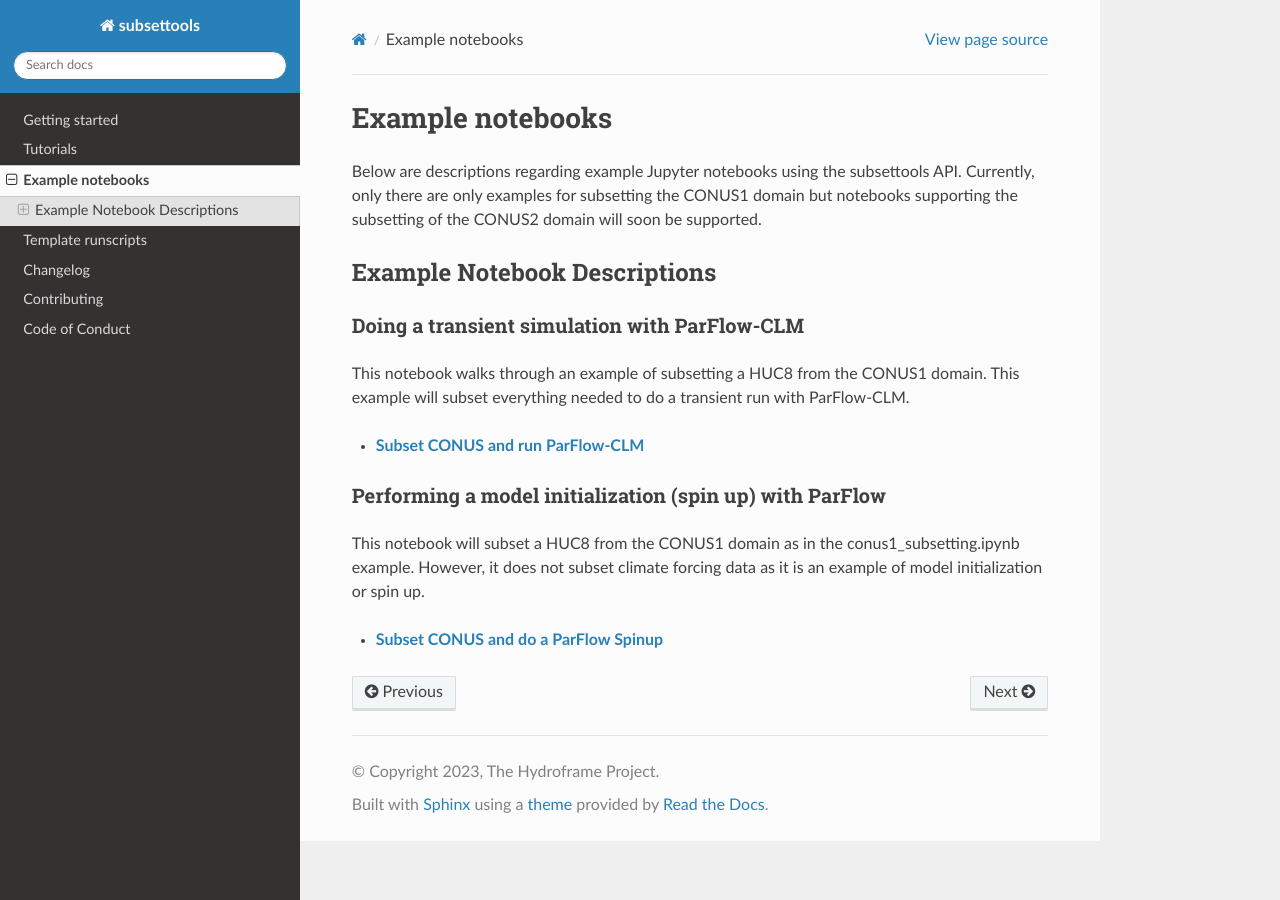
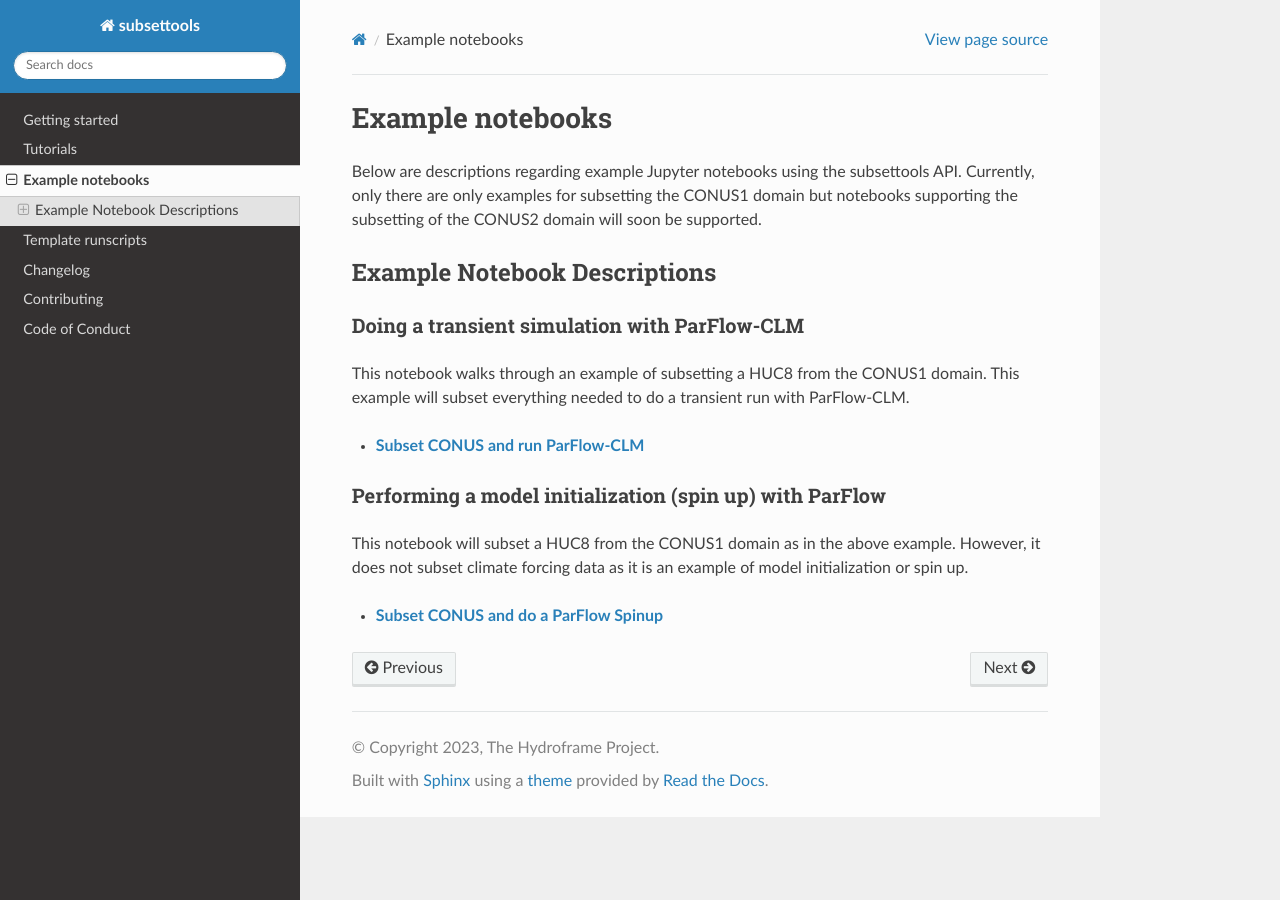
Before and after one commit to hydroframe/subsettools, a Sphinx documentation site: the page built from docs/example_notebooks/example_notebooks.md, in a window 1280 px wide. Built offline with Sphinx 7.4.7 and the Read the Docs theme 2.0.0, drawn with Linux system fonts in a browser that asks for light colours; pages that are not in the unit, such as notebooks, are missing from menus.

Commit message:
Update example_notebooks.md

````diff
--- a/docs/example_notebooks/example_notebooks.md
+++ b/docs/example_notebooks/example_notebooks.md
@@ -16,7 +16,7 @@ conus1_subsetting_transient.ipynb
 
 #### Performing a model initialization (spin up) with ParFlow
 
-This notebook will subset a HUC8 from the CONUS1 domain as in the conus1_subsetting.ipynb example. However, it does not subset climate forcing data as it is an example of model initialization or spin up.
+This notebook will subset a HUC8 from the CONUS1 domain as in the above example. However, it does not subset climate forcing data as it is an example of model initialization or spin up.
 
 ```{toctree}
 :maxdepth: 1
````
